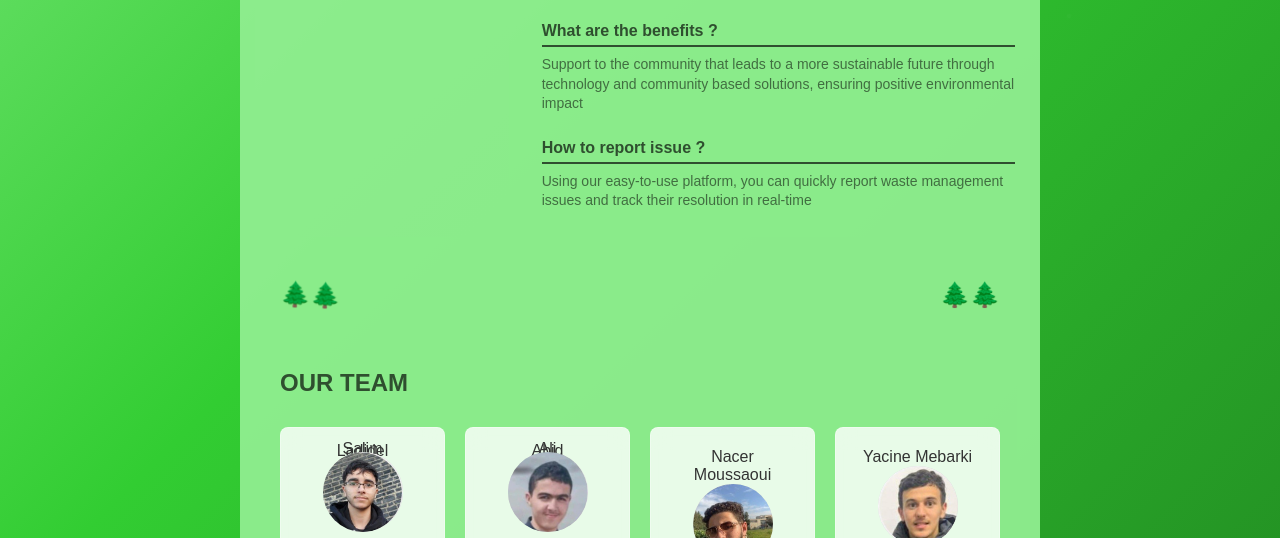
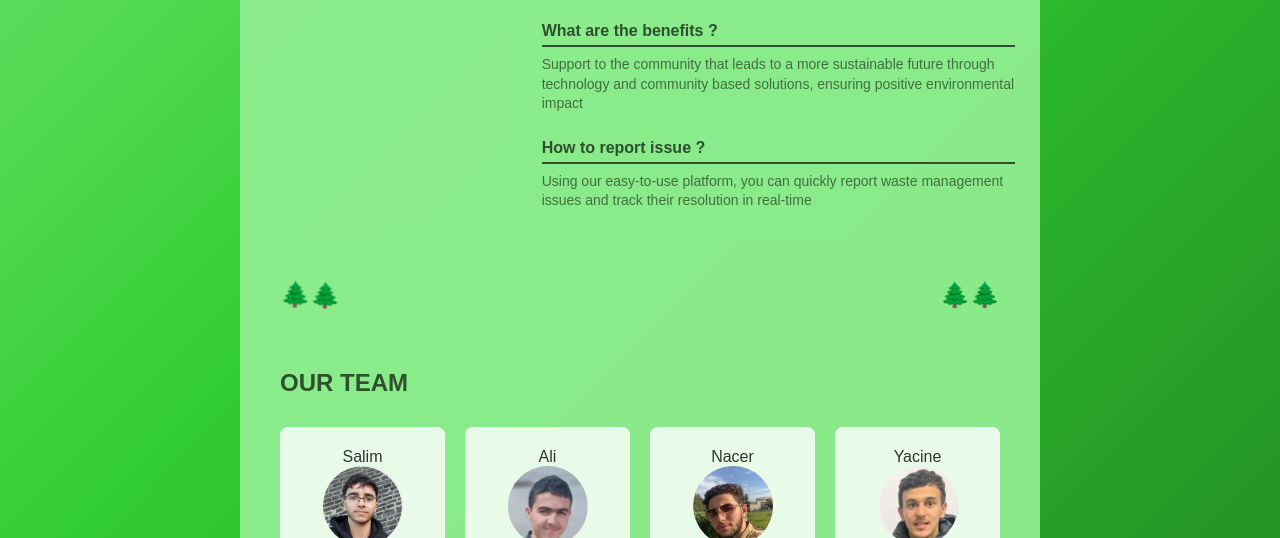
Before and after one commit to Psikuvit/EcoTracker, a website: page public/index.html in a window 1280 px wide. Shown: the part 780-1318 px from the top of the page. Drawn offline with Linux system fonts and the light colour scheme.

Commit message:
Update index.html

```diff
--- a/public/index.html
+++ b/public/index.html
@@ -928,10 +928,7 @@
             <h2>OUR TEAM</h2>
             <div class="team-grid">
                 <div class="team-member">
-                    <div class="team-name" style="line-height: 2px;">
-                            <span>Salim</span>
-                            <span>Ladjdel</span>
-                    </div>
+                    <div class="team-name">Salim</div>
                     <div class="team-avatar"><img  src="salim.jpg" alt=""></div>
                     <div class="social-icons">
                         <a class="social-icon" href="https://github.com/Salim-Ladj" target="_blank">
@@ -944,10 +941,7 @@
                     </div>
                 </div>
                 <div class="team-member">
-                     <div class="team-name" style="line-height: 2px;">
-                             <span>Ali</span>
-                            <span>Abid</span>
-                     </div>
+                     <div class="team-name">Ali</div>
 
                     <div class="team-avatar"><img  src="ali.jpg" alt=""></div>
                     <div class="social-icons">
@@ -961,7 +955,7 @@
                     </div>
                 </div>
                 <div class="team-member">
-                     <div class="team-name">Nacer Moussaoui</div>
+                     <div class="team-name">Nacer</div>
                     <div class="team-avatar"><img  src="nacer.jpg" alt=""></div>
                     <div class="social-icons">
                         <a class="social-icon" href="https://github.com/Psikuvit" target="_blank">
@@ -974,7 +968,7 @@
                     </div>
                 </div>
                 <div class="team-member">
-                     <div class="team-name">Yacine Mebarki</div>
+                     <div class="team-name">Yacine</div>
 
                     <div class="team-avatar"><img  src="yacine.jpg" alt=""></div>
                     <div class="social-icons">
```
